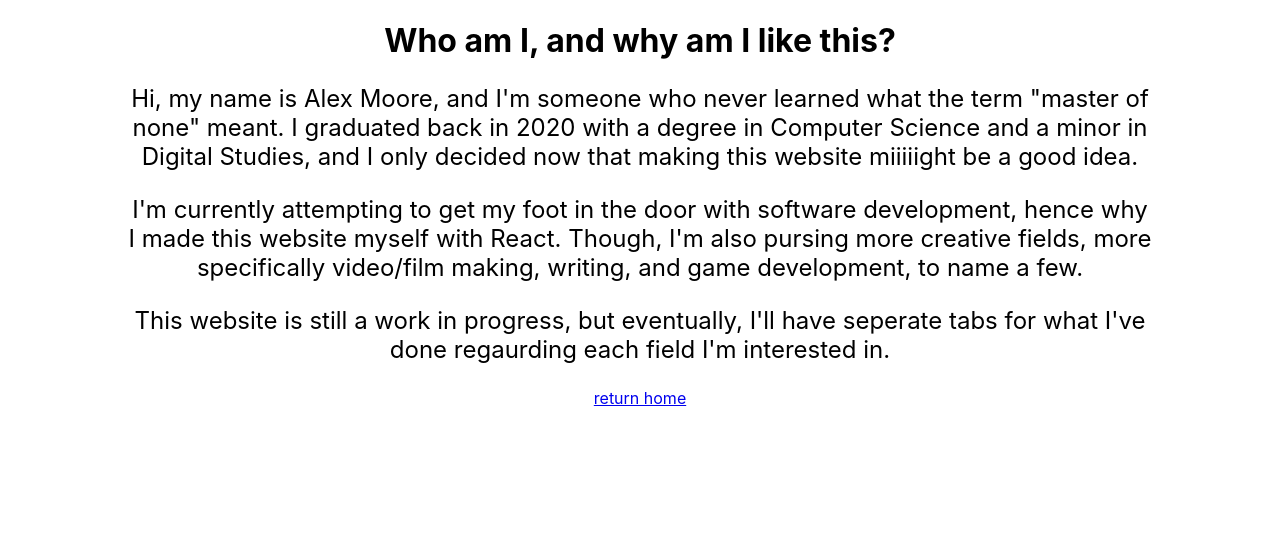
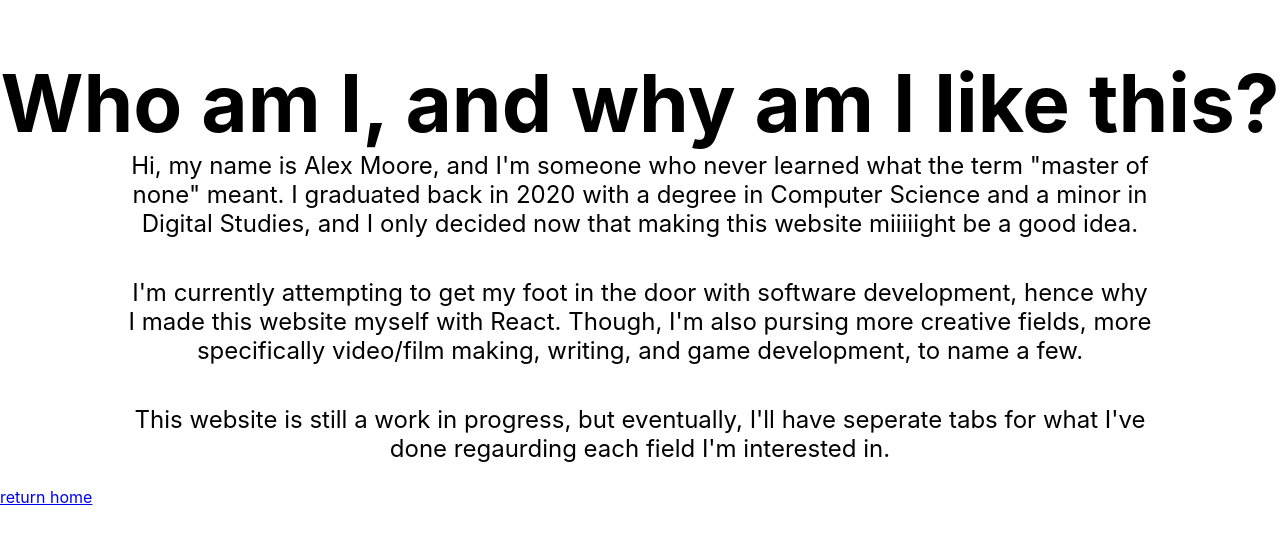
Before and after one commit to aleimew/aleimew-website-mainpage, a React (Create React App) app: page /Who in a window 1280 px wide. Shown: the top 544 px of the page. Built offline with nearby package versions, Linux system fonts and the light colour scheme.

Commit message:
edited stylized components and output

```diff
--- a/src/App.css
+++ b/src/App.css
@@ -3,14 +3,13 @@
 }
 
 .App-layout {
-  background-color: #282c34;
   min-height: 100vh;
   display: flex;
   flex-direction: column;
   align-items: center;
   justify-content: center;
   font-size: calc(10px + 2vmin);
-  color: white;
+  color: blue;
 }
 
 img {
--- a/src/App.js
+++ b/src/App.js
@@ -1,12 +1,14 @@
 import logo from './logo.svg';
 import './App.css';
 import Layout from './Components/Layout';
+import { Base, GlobalStyle } from './Components/PageElements';
 
 function App() {
   return (
-    <div className="App">
+    <Base>
+      <GlobalStyle />
       <Layout />
-    </div>
+    </Base >
   );
 }
 
--- a/src/Components/PageElements/index.js
+++ b/src/Components/PageElements/index.js
@@ -1,7 +1,26 @@
-import styled from "styled-components";
+import styled, { createGlobalStyle } from "styled-components";
+
+
+export const GlobalStyle = createGlobalStyle`
+    // * {
+    //     background-color: darkblue;
+    // }
+`;
+
+export const Base = styled.div`
+    width: 100%;
+    height: 100%;
+    display: flex;
+    flex-direction: column;
+    align-items: center;
+    `;
 
 export const Page = styled.div`
-        padding: 0 100px;
+    width: 100%;
+    height: 100%;
+    display: flex;
+    flex-direction: column;
+    align-items: center;
     `;
 
 export const PageContainer = styled.div`
@@ -11,7 +30,7 @@ export const PageContainer = styled.div`
     display: flex;
     flex-direction: row;
     align-items: center;
-    justify-content: center;
+    justify-content: space-around;
 `;
 
 export const PageContainerMobile = styled.div`
@@ -27,12 +46,29 @@ export const PageContainerMobile = styled.div`
 export const Image = styled.img`
     min-width: 100px;
     min-width: 100px;
-    max-width: window.innerWidth;
-    max-height: window.innerHeight;
+    max-width: window.innerWidth - 100px;
+    max-height: window.innerHeight - 100px;
+    display: block;
+    margin-left: auto;
+    margin-right: auto;
+    justify-content: center;
+    align-items: center;
     `;
 
+export const ImageMobile = styled.img`
+    min-width: 100px;
+    min-width: 100px;
+    max-width: 300px;
+    max-height: 300px;
+    display: block;
+    margin-left: auto;
+    margin-right: auto;
+    justify-content: center;
+    align-items: center;
+`;
+
 export const LeftSide = styled.div`
-    top: 0 -12rem;
+    top: 0 12rem;
     right: 0 5rem;
     position: relative;
     display: flex;
@@ -50,6 +86,7 @@ export const Titles = styled.div`
     display: flex;
     flex-direction: column;
     text-align: left;
+    padding-bottom: 20rem;
 `;
 
 export const TitlesMobile = styled.div`
@@ -62,6 +99,13 @@ export const MainTitle = styled.h1`
     font-size: 5rem;
     font-weight: 700;
     margin-bottom: -2.5rem;
+`;
+
+export const MainTitleCentered = styled.h1`
+    font-size: 5rem;
+    font-weight: 700;
+    margin-bottom: -2.5rem;
+    text-align: center;
 `;
 
 export const MainTitleMobile = styled.h1`
@@ -86,20 +130,23 @@ export const Quotes = styled.h3`
     font-size: 1.5rem;
     font-style: italic;
     font-weight: 100;
-    `;
+`;
 
 export const QuotesMobile = styled.h3`
     font-size: 1rem;
     font-style: italic;
     font-weight: 100;
-    `;
+`;
 
 export const Passage = styled.p`
     font-size: 1.5rem;
-    margin-left: 10%;
-    margin-right: 10%;
-    `;
+    margin-left: 10 %;
+    margin-right: 10 %;
+    text-align: center;
+    padding: 0 10%;
+    margin-top: 2.5rem;
+`;
 
 export const BoldText = styled.p`
-        text-weight: 700;
-    `;
+    text-weight: 700;
+`;
--- a/src/Pages/home.js
+++ b/src/Pages/home.js
@@ -6,6 +6,7 @@ import {
     PageContainer,
     PageContainerMobile,
     Image,
+    ImageMobile,
     LeftSide,
     RightSide,
     Titles,
@@ -16,6 +17,7 @@ import {
     HeadlinersMobile,
     Quotes,
     QuotesMobile,
+    Passage,
 } from '../Components/PageElements';
 
 const PrintNameAndQuotes = (mobile) => {
@@ -57,8 +59,8 @@ const Home = (props) => {
 
                     <RightSide>
                         <Navbar />
-                        <h1>This section is where all my latest entries <br />
-                            will be added. To be implimented at a later date.</h1>
+                        <Passage>This section is where all my latest entries <br />
+                            will be added. To be implimented at a later date.</Passage>
                         <Image src={helphim} alt="helphim" />
                     </RightSide>
                 </PageContainer>
@@ -66,10 +68,9 @@ const Home = (props) => {
                 <PageContainerMobile>
                     {PrintNameAndQuotes(mobile)}
                     <Navbar mobile={props.mobile} />
-                    <br />
-                    <h1>This section is where all my latest entries
-                        will be added. To be implimented at a later date.</h1>
-                    <img src={helphim} alt="helphim" />
+                    <Passage>This section is where all my latest entries
+                        will be added. To be implimented at a later date.</Passage>
+                    <ImageMobile src={helphim} alt="helphim" />
                 </PageContainerMobile>
             }
         </Page>
--- a/src/Pages/how.js
+++ b/src/Pages/how.js
@@ -1,6 +1,6 @@
 import react from 'react';
 import { Link } from 'react-router-dom';
-import { Passage, BoldText } from '../Components/PageElements';
+import { Passage, BoldText, MainTitleCentered } from '../Components/PageElements';
 
 const How = () => {
 
@@ -19,7 +19,7 @@ const How = () => {
 
     return (
         <div>
-            <h1>How do you summon me, probably?</h1>
+            <MainTitleCentered>How do you summon me, probably?</MainTitleCentered>
             {PrintPassage()}
 
             <Link to="/aleimew-website-mainpage"> return home</Link>
--- a/src/Pages/what.js
+++ b/src/Pages/what.js
@@ -1,6 +1,6 @@
 import react from 'react';
 import { Link } from 'react-router-dom';
-import { Passage } from '../Components/PageElements';
+import { Passage, MainTitleCentered } from '../Components/PageElements';
 
 const What = () => {
     const PrintPassage = () => {
@@ -16,7 +16,7 @@ const What = () => {
 
     return (
         <div>
-            <h1>What have I done?</h1>
+            <MainTitleCentered>What have I done?</MainTitleCentered>
             {PrintPassage()}
 
             <Link to="/aleimew-website-mainpage"> return home</Link>
--- a/src/Pages/who.js
+++ b/src/Pages/who.js
@@ -1,5 +1,5 @@
 import react from 'react';
-import { Passage } from '../Components/PageElements';
+import { Passage, MainTitleCentered } from '../Components/PageElements';
 import { Link } from 'react-router-dom';
 
 const Who = () => {
@@ -30,7 +30,7 @@ const Who = () => {
 
     return (
         <div>
-            <h1>Who am I, and why am I like this?</h1>
+            <MainTitleCentered>Who am I, and why am I like this?</MainTitleCentered>
             {PrintPassage()}
 
             <Link to="/aleimew-website-mainpage"> return home</Link>
```
